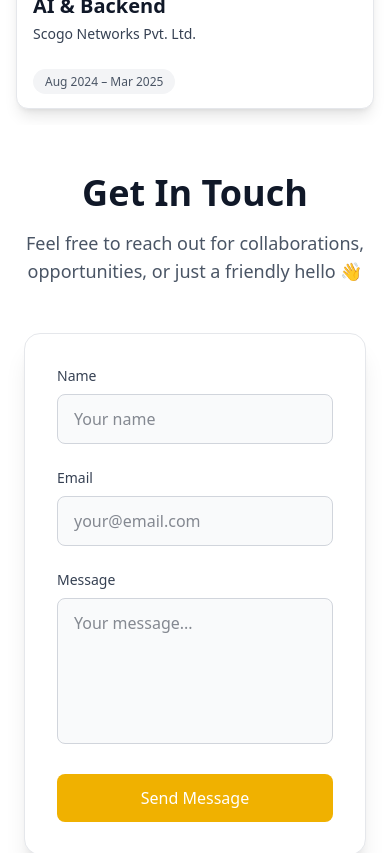
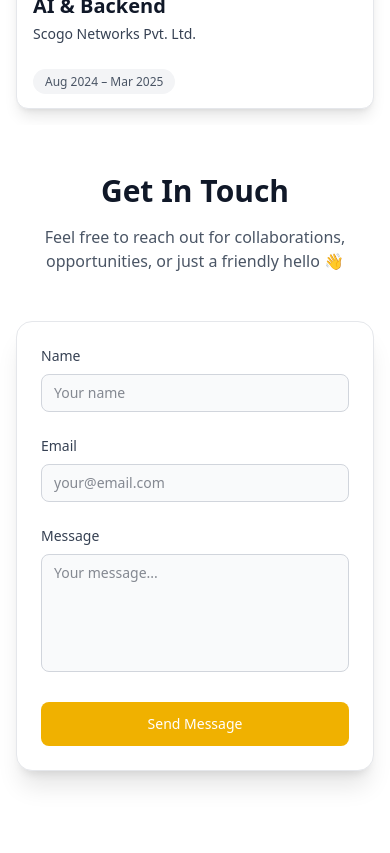
Before and after one commit to Mokshu3242/Portfolio, a Next.js app: page / in a window 390 px wide. Shown: the part 6780-7633 px from the top of the page. Built offline with nearby package versions, Linux system fonts and the light colour scheme.

Commit message:
contact responsive

```diff
--- a/src/components/ContactForm.tsx
+++ b/src/components/ContactForm.tsx
@@ -34,24 +34,24 @@ export default function ContactForm() {
   return (
     <section
       id="contact"
-      className="min-h-screen py-12 px-6 bg-white dark:bg-black transition-colors duration-300"
+      className="min-h-screen py-12 px-4 sm:px-6 lg:px-8 bg-white dark:bg-black transition-colors duration-300"
     >
       <Toaster position="top-right" reverseOrder={false} />
 
       <div className="max-w-3xl mx-auto">
         {/* Header */}
-        <div className="text-center mb-12">
-          <h2 className="text-4xl sm:text-5xl font-bold text-gray-900 dark:text-white mb-4">
+        <div className="text-center mb-12 px-2 sm:px-0">
+          <h2 className="text-3xl sm:text-4xl md:text-5xl font-bold text-gray-900 dark:text-white mb-4">
             Get In Touch
           </h2>
-          <p className="text-lg text-gray-600 dark:text-gray-400">
+          <p className="text-base sm:text-lg text-gray-600 dark:text-gray-400">
             Feel free to reach out for collaborations, opportunities, or just a
             friendly hello 👋
           </p>
         </div>
 
         {/* Card */}
-        <div className="bg-white dark:bg-gray-800 border border-gray-200 dark:border-gray-700 rounded-2xl shadow-xl p-8">
+        <div className="bg-white dark:bg-gray-800 border border-gray-200 dark:border-gray-700 rounded-2xl shadow-xl p-6 sm:p-8">
           <form onSubmit={sendEmail} className="space-y-6">
             {/* Name */}
             <div>
@@ -62,7 +62,7 @@ export default function ContactForm() {
                 type="text"
                 name="from_name"
                 required
-                className="w-full px-4 py-3 rounded-lg bg-gray-50 dark:bg-gray-900 border border-gray-300 dark:border-gray-600 text-gray-900 dark:text-white focus:ring-2 focus:ring-yellow-500 focus:outline-none transition"
+                className="w-full px-3 sm:px-4 py-2 sm:py-3 rounded-lg bg-gray-50 dark:bg-gray-900 border border-gray-300 dark:border-gray-600 text-gray-900 dark:text-white focus:ring-2 focus:ring-yellow-500 focus:outline-none transition text-sm sm:text-base"
                 placeholder="Your name"
               />
             </div>
@@ -76,7 +76,7 @@ export default function ContactForm() {
                 type="email"
                 name="from_email"
                 required
-                className="w-full px-4 py-3 rounded-lg bg-gray-50 dark:bg-gray-900 border border-gray-300 dark:border-gray-600 text-gray-900 dark:text-white focus:ring-2 focus:ring-yellow-500 focus:outline-none transition"
+                className="w-full px-3 sm:px-4 py-2 sm:py-3 rounded-lg bg-gray-50 dark:bg-gray-900 border border-gray-300 dark:border-gray-600 text-gray-900 dark:text-white focus:ring-2 focus:ring-yellow-500 focus:outline-none transition text-sm sm:text-base"
                 placeholder="your@email.com"
               />
             </div>
@@ -90,7 +90,7 @@ export default function ContactForm() {
                 name="message"
                 rows={5}
                 required
-                className="w-full px-4 py-3 rounded-lg bg-gray-50 dark:bg-gray-900 border border-gray-300 dark:border-gray-600 text-gray-900 dark:text-white focus:ring-2 focus:ring-yellow-500 focus:outline-none transition resize-none"
+                className="w-full px-3 sm:px-4 py-2 sm:py-3 rounded-lg bg-gray-50 dark:bg-gray-900 border border-gray-300 dark:border-gray-600 text-gray-900 dark:text-white focus:ring-2 focus:ring-yellow-500 focus:outline-none transition resize-none text-sm sm:text-base"
                 placeholder="Your message..."
               />
             </div>
@@ -99,7 +99,7 @@ export default function ContactForm() {
             <button
               type="submit"
               disabled={loading}
-              className="w-full flex items-center justify-center gap-2 px-6 py-3 bg-yellow-500 dark:bg-yellow-600 text-white font-medium rounded-lg hover:bg-yellow-600 dark:hover:bg-yellow-700 transition-all duration-300 disabled:opacity-60"
+              className="w-full flex items-center justify-center gap-2 px-6 py-3 sm:py-3 bg-yellow-500 dark:bg-yellow-600 text-white font-medium rounded-lg hover:bg-yellow-600 dark:hover:bg-yellow-700 transition-all duration-300 disabled:opacity-60 text-sm sm:text-base"
             >
               {loading ? "Sending..." : "Send Message"}
             </button>
```
